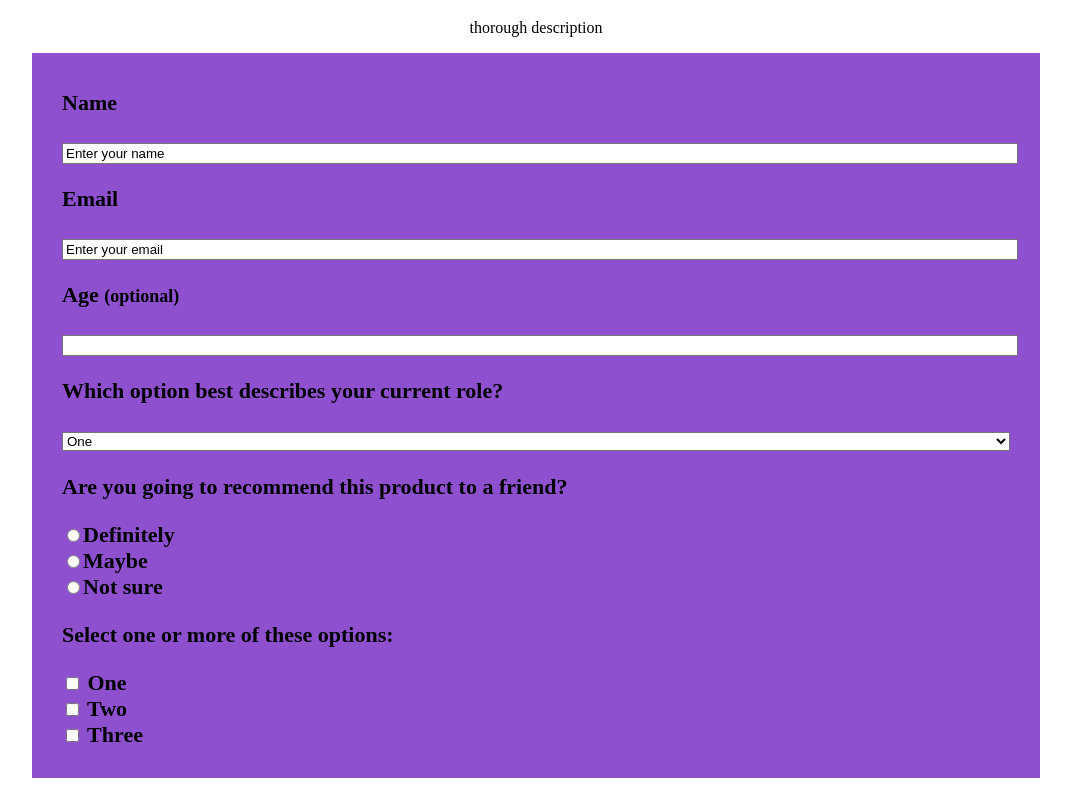
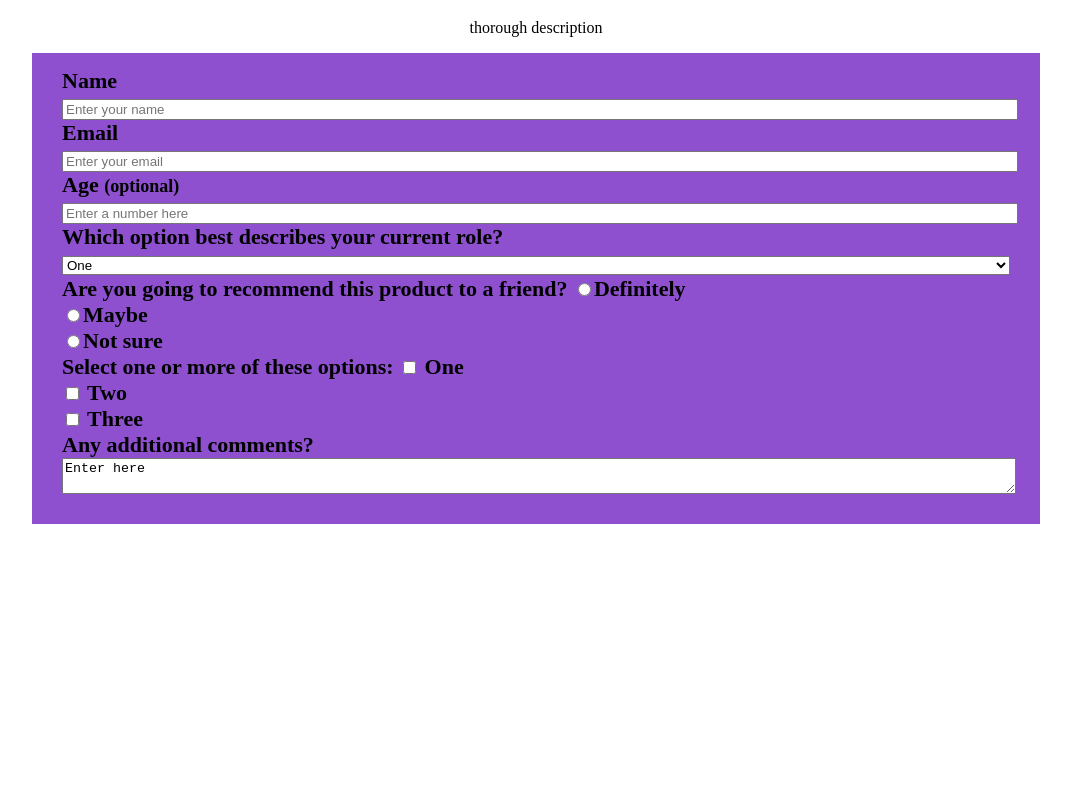
Before and after one commit to emyrue/collaborativeProject2, a plain HTML site: page fcc-test-suite-template-master/index.html in a window 1280 px wide. Shown: the part 61-847 px from the top of the page, without its empty margins (104-1175 px from the left). After the commit the page ends 800 px from the top, so only its background shows below. Drawn offline with Linux system fonts and the light colour scheme.

Commit message:
text area added

```diff
--- a/fcc-test-suite-template-master/css/style.css
+++ b/fcc-test-suite-template-master/css/style.css
@@ -25,3 +25,12 @@
 #survey-form select{
   width: 100%;
 }
+
+#additional-comments{
+  display: block;
+}
+
+textarea {
+  display: block;
+  width: 100%;
+}
--- a/fcc-test-suite-template-master/index.html
+++ b/fcc-test-suite-template-master/index.html
@@ -25,29 +25,31 @@
     <p id="description">thorough description</p>
     <form id="survey-form" action="index.html" method="post">
       <div>
-      <p id="name-label">Name</p>
-      <input id="name" type="text" name="Name" value="Enter your name" required>
+      <label id="name-label">Name</label>
+      <input id="name" type="text" name="Name" required>
       </div>
-      <p id="email-label">Email</p>
-      <input id="email" type="email" name="Email" value="Enter your email" required>
-      <p id="number-label">Age <span class="optional">(optional)</span></p>
+      <label id="email-label">Email</label>
+      <input id="email" type="email" name="Email" required>
+      <label id="number-label">Age <span class="optional">(optional)</span></label>
       <input id="number" type="number" name="Number" value="Enter your age" min="0" max="100">
-      <p>Which option best describes your current role?</p>
+      <label>Which option best describes your current role?</label>
       <select id="dropdown" type="text" name="dropdown" value="Select an option">
         <option value="option one">One</option>
         <option value="option two">Two</option>
         <option value="option three">Three</option>
       </select>
       <div class="">
-      <p>Are you going to recommend this product to a friend?</p>
-      <input type= "radio" name="definitely" value="Definitely">Definitely <br>
-      <input type= "radio" name="Maybe" value="Maybe">Maybe <br>
-      <input type= "radio" name="Not sure" value="Not sure">Not sure
+      <label>Are you going to recommend this product to a friend?</label>
+      <input type= "radio" name="choice" value="Definitely">Definitely <br>
+      <input type= "radio" name="choice" value="Maybe">Maybe <br>
+      <input type= "radio" name="choice" value="Not sure">Not sure
       </div>
-      <p>Select one or more of these options:</p>
+      <label>Select one or more of these options:</label>
       <input type="checkbox" name="one" value="one"> One <br>
       <input type="checkbox" name="two" value="two"> Two <br>
       <input type="checkbox" name="three" value="three"> Three <br>
+      <label>Any additional comments?</label>
+      <textarea>Enter here</textarea>
     </form>
     <script  src="js/index.js"></script>
   </body>
--- a/fcc-test-suite-template-master/js/index.js
+++ b/fcc-test-suite-template-master/js/index.js
@@ -26,3 +26,6 @@ INSTRUCTIONS:
 
 // Once you have read the above messages, you can delete all comments.
 "use strict";
+document.getElementById("number").placeholder = "Enter a number here";
+document.getElementById("name").placeholder = "Enter your name";
+document.getElementById("email").placeholder = "Enter your email";
```
